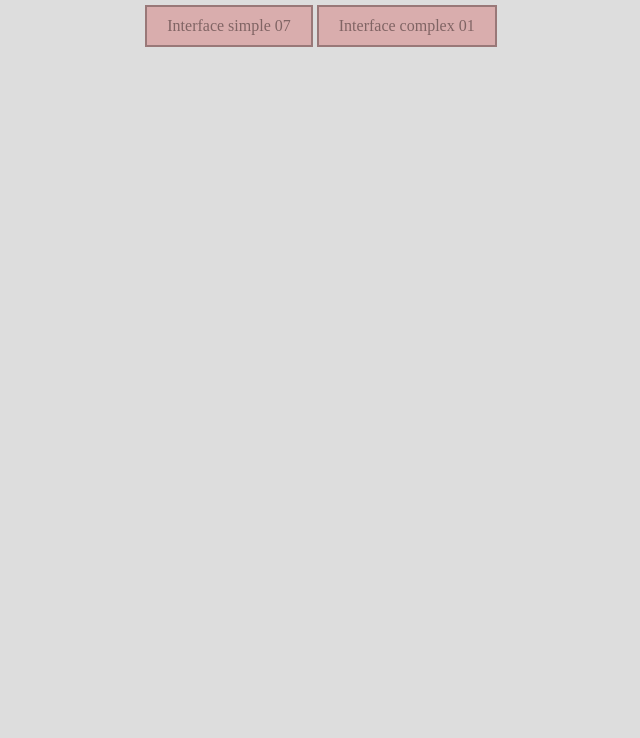
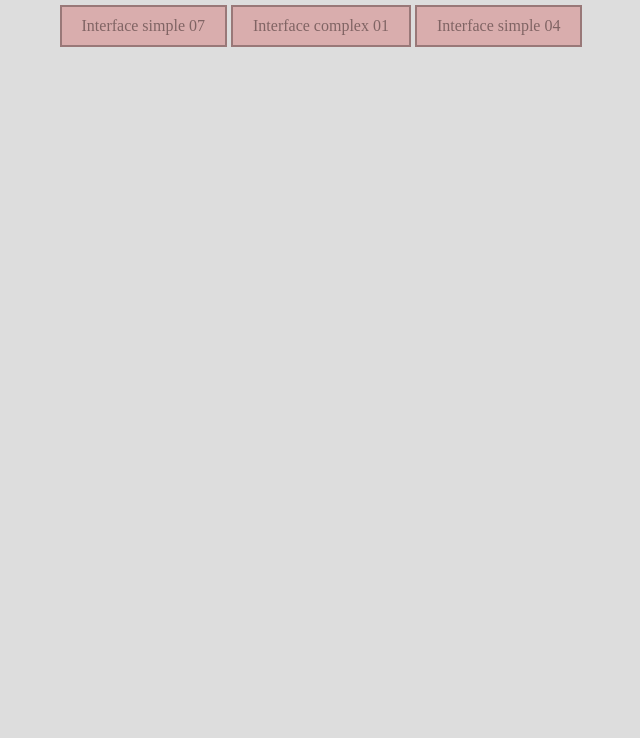
Before and after one commit to Fran1409/end-of-field-challenge, a plain HTML site: page index.html in a window 1280 px wide. Shown: the part 62-800 px from the top of the page, without its empty margins (319-959 px from the left). Drawn offline with Linux system fonts and the light colour scheme.

Commit message:
Change index and readme for interface 3

```diff
--- a/index.html
+++ b/index.html
@@ -10,5 +10,6 @@
     <h2>End of field challenge</h2>
     <a href="index1.html">Interface simple 07</a>
     <a href="index2.html">Interface complex 01</a>
+    <a href="index3.html">Interface simple 04</a>
   </body>
 </html>
```
Also changed, not shown: 1 other file.
